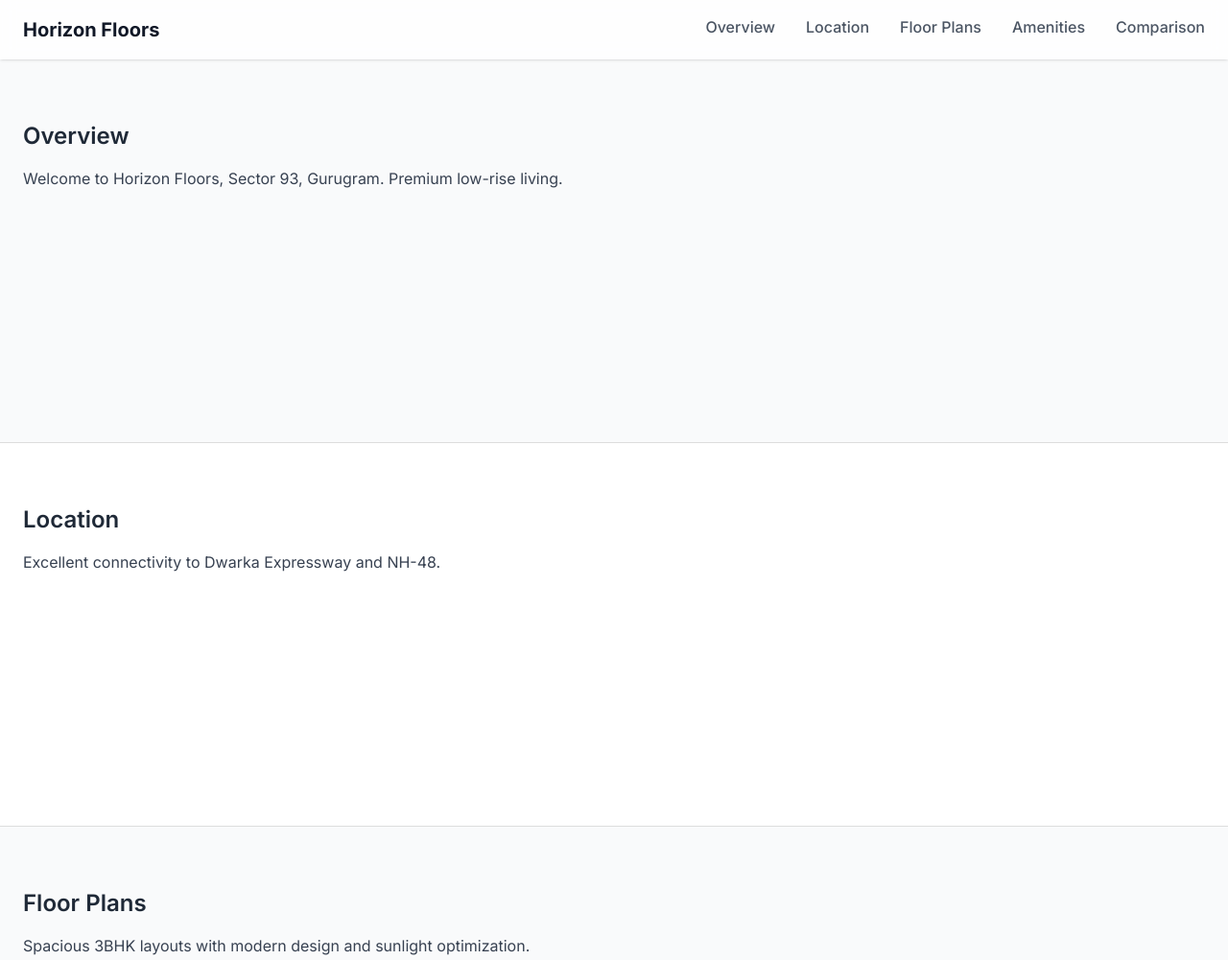
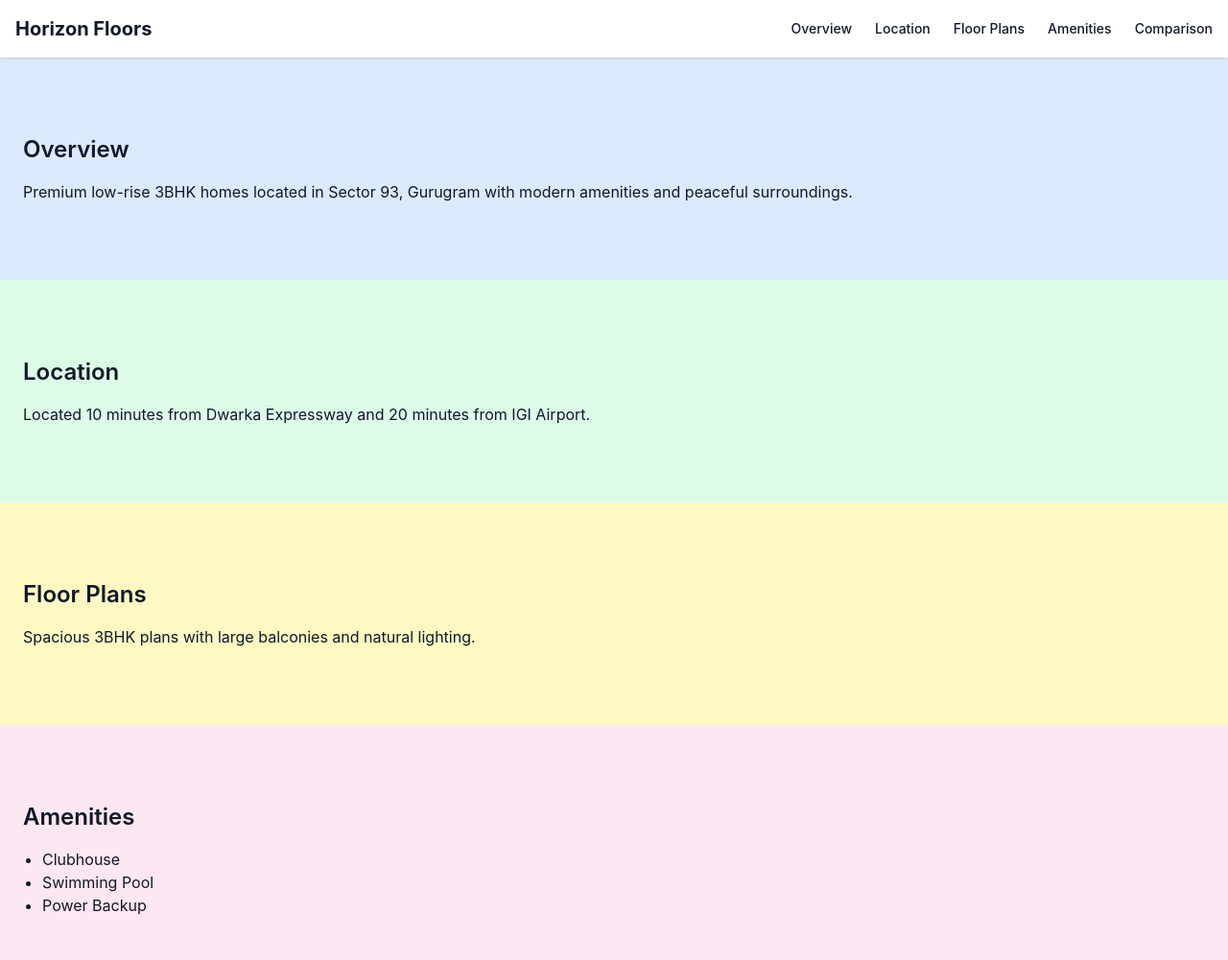
Before and after one commit to arunurun/Horizon93, a plain HTML site: page index.html in a window 1280 px wide. Shown: the top 1001 px of the page at 96% size. Drawn offline with nearby package versions, Linux system fonts and the light colour scheme.

Commit message:
Update index.html

```diff
--- a/index.html
+++ b/index.html
@@ -7,65 +7,60 @@
   <link rel="icon" href="https://cdn.jsdelivr.net/gh/twitter/twemoji@14.0.2/assets/72x72/1f3e2.png" />
   <script src="https://cdn.tailwindcss.com"></script>
   <script src="https://cdn.jsdelivr.net/npm/chart.js"></script>
-  <link href="https://fonts.googleapis.com/css2?family=Inter:wght@400;500;600;700&display=swap" rel="stylesheet" />
   <style>
-    body { font-family: 'Inter', sans-serif; }
-    section { min-height: 50vh; border-bottom: 1px solid #ddd; padding-top: 4rem; }
-    .nav-link {
-      transition: all 0.3s ease;
-      border-bottom: 2px solid transparent;
-    }
-    .nav-link:hover,
-    .nav-link.active {
-      color: #1e40af;
-      border-bottom-color: #1e40af;
+    body {
+      font-family: 'Inter', sans-serif;
     }
   </style>
 </head>
-<body class="bg-gray-50 text-gray-800">
+<body class="bg-gray-100 text-gray-900">
 
-  <!-- Navbar -->
-  <header class="bg-white/80 backdrop-blur sticky top-0 z-50 shadow">
-    <nav class="container mx-auto px-6 py-4 flex justify-between items-center">
-      <a href="#" class="text-xl font-bold text-gray-900">Horizon Floors</a>
-      <div class="hidden md:flex items-center space-x-8">
-        <a href="#overview" class="nav-link text-gray-600 font-medium pb-1">Overview</a>
-        <a href="#location" class="nav-link text-gray-600 font-medium pb-1">Location</a>
-        <a href="#plans" class="nav-link text-gray-600 font-medium pb-1">Floor Plans</a>
-        <a href="#amenities" class="nav-link text-gray-600 font-medium pb-1">Amenities</a>
-        <a href="#comparison" class="nav-link text-gray-600 font-medium pb-1">Comparison</a>
-      </div>
-    </nav>
+  <!-- Header -->
+  <header class="bg-white sticky top-0 z-50 shadow p-4">
+    <div class="flex justify-between items-center">
+      <div class="text-xl font-bold">Horizon Floors</div>
+      <nav class="hidden md:flex space-x-6 text-sm font-medium">
+        <a href="#overview" class="hover:text-blue-600">Overview</a>
+        <a href="#location" class="hover:text-blue-600">Location</a>
+        <a href="#plans" class="hover:text-blue-600">Floor Plans</a>
+        <a href="#amenities" class="hover:text-blue-600">Amenities</a>
+        <a href="#comparison" class="hover:text-blue-600">Comparison</a>
+      </nav>
+    </div>
   </header>
 
-  <!-- Sections -->
-  <section id="overview" class="container mx-auto px-6">
+  <!-- Overview -->
+  <section id="overview" class="w-full px-6 py-20 bg-blue-100">
     <h2 class="text-2xl font-semibold mb-4">Overview</h2>
-    <p class="text-gray-700">Welcome to Horizon Floors, Sector 93, Gurugram. Premium low-rise living.</p>
+    <p>Premium low-rise 3BHK homes located in Sector 93, Gurugram with modern amenities and peaceful surroundings.</p>
   </section>
 
-  <section id="location" class="container mx-auto px-6 bg-white">
+  <!-- Location -->
+  <section id="location" class="w-full px-6 py-20 bg-green-100">
     <h2 class="text-2xl font-semibold mb-4">Location</h2>
-    <p class="text-gray-700">Excellent connectivity to Dwarka Expressway and NH-48.</p>
+    <p>Located 10 minutes from Dwarka Expressway and 20 minutes from IGI Airport.</p>
   </section>
 
-  <section id="plans" class="container mx-auto px-6">
+  <!-- Floor Plans -->
+  <section id="plans" class="w-full px-6 py-20 bg-yellow-100">
     <h2 class="text-2xl font-semibold mb-4">Floor Plans</h2>
-    <p class="text-gray-700">Spacious 3BHK layouts with modern design and sunlight optimization.</p>
+    <p>Spacious 3BHK plans with large balconies and natural lighting.</p>
   </section>
 
-  <section id="amenities" class="container mx-auto px-6 bg-white">
+  <!-- Amenities -->
+  <section id="amenities" class="w-full px-6 py-20 bg-pink-100">
     <h2 class="text-2xl font-semibold mb-4">Amenities</h2>
-    <ul class="list-disc pl-5 text-gray-700">
+    <ul class="list-disc pl-5">
+      <li>Clubhouse</li>
       <li>Swimming Pool</li>
-      <li>24x7 Security</li>
-      <li>Clubhouse</li>
+      <li>Power Backup</li>
     </ul>
   </section>
 
-  <section id="comparison" class="container mx-auto px-6">
+  <!-- Comparison -->
+  <section id="comparison" class="w-full px-6 py-20 bg-white">
     <h2 class="text-2xl font-semibold mb-4">Comparison</h2>
-    <canvas id="comparisonChart" class="w-full max-w-3xl mx-auto"></canvas>
+    <canvas id="comparisonChart" class="max-w-xl mx-auto"></canvas>
   </section>
 
   <!-- Chart Script -->
@@ -78,7 +73,7 @@
           labels: ['Horizon Floors', 'Other Projects'],
           datasets: [{
             label: 'Price per Sq. Ft.',
-            data: [5500, 6200],
+            data: [5500, 6300],
             backgroundColor: ['#1e40af', '#94a3b8']
           }]
         },
```
